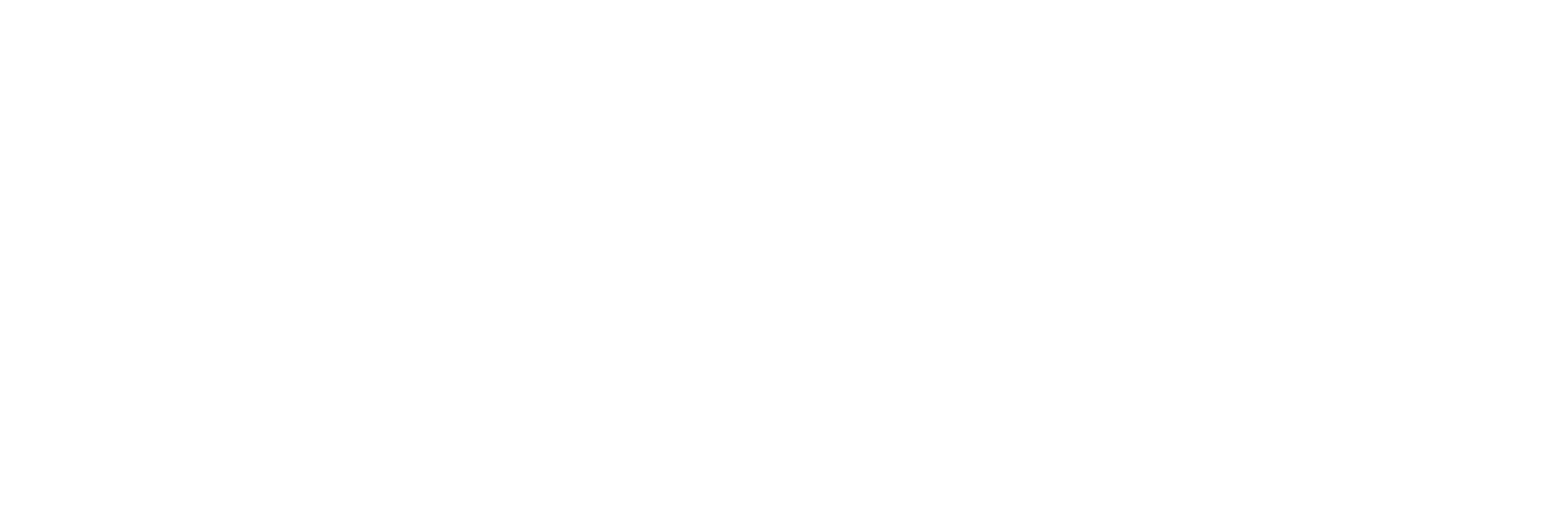
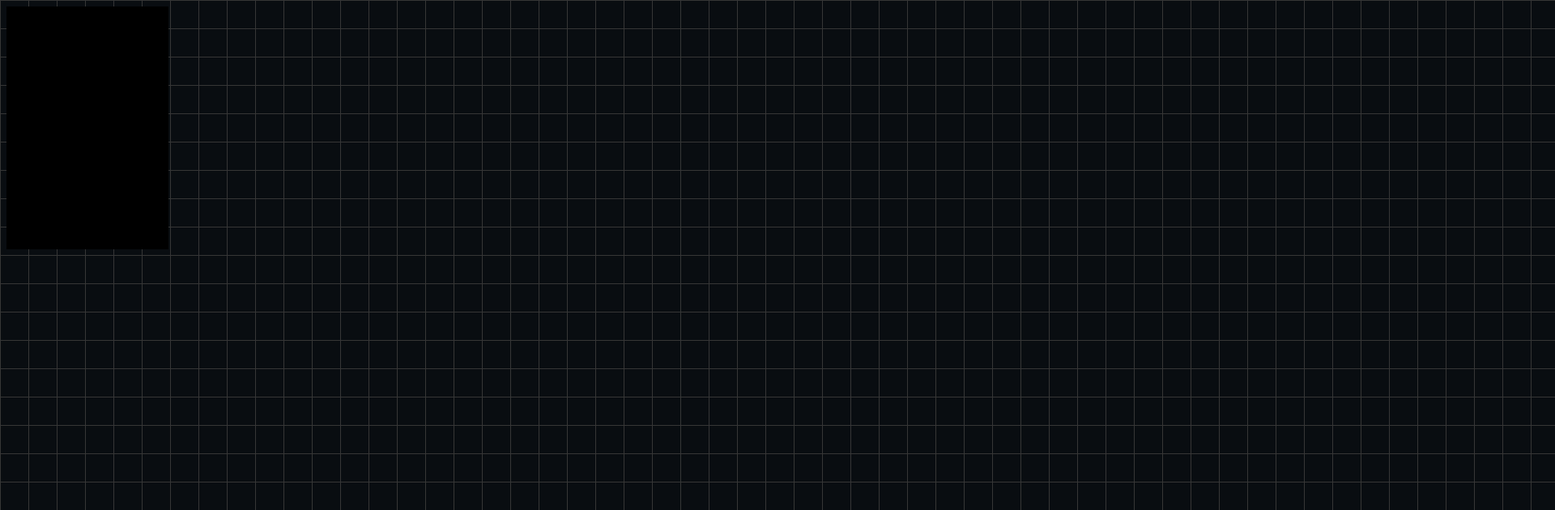
Before and after one commit to shayelorgelly/i-havent-named-it-yet, a plain HTML site: page index.html in a window 1280 px wide. Shown: the top 630 px of the page at 81% size, 1920 px wide, since content can reach past the window. Drawn offline with Linux system fonts and the light colour scheme.

Commit message:
Add files via upload

```diff
--- /dev/null
+++ b/css.css
@@ -0,0 +1,44 @@
+body{
+    scroll-behavior: smooth;
+}
+canvas.grid{
+    position: absolute;
+    top: 0px;
+    left: 0px;
+    width: 10000px;
+    height: 10000px;
+    background-size: 35px 35px;
+    background-image:
+    linear-gradient(to right, rgb(54, 54, 54) 1px, transparent 1px),
+    linear-gradient(to bottom, rgb(54, 54, 54) 1px, transparent 1px);
+    background-color: #090d11;
+}
+::-webkit-scrollbar{
+    width: 0px;
+    /*scrollbar is not transparent >:(*/
+    background-color: rgba(0,0,0,0);
+    height: 0px;
+    width: 0px;
+    /*scrollbar is now transparent*/
+
+}
+.copybutton{
+    margin: 0px,0px,0px,0px;
+    padding: 0px,0px,0px,0px;
+    border: 0px;
+    float:right;
+}
+.svgiconmini{
+    margin: 0px,0px,0px,0px;
+    padding: 0px,0px,0px,0px;
+    width: 100%;
+    height: 100%;
+    border: 0px;
+}
+.contextmenu{
+    position: absolute;
+    z-index: 1000000;
+    width: 200px;
+    height: 300px;
+    background-color: black;
+}
--- a/index.html
+++ b/index.html
@@ -2,16 +2,33 @@
 <head>
     <meta property="og:title" content="forgot name" />
     <meta property="og:type" content="website" />
-    <meta property="og:image" content="https://cdn.discordapp.com/attachments/1039486014613364799/1074603304497192990/Frame_2.png" />
+    <meta property="og:image"
+        content="https://cdn.discordapp.com/attachments/1039486014613364799/1074603304497192990/Frame_2.png"
+        />
     <meta name="theme-color" content="#FF0000">
-    <link id="favicon" rel="shortcut icon" type="https://cdn.discordapp.com/attachments/1039486014613364799/1074603304497192990/Frame_2.png" href="favicon.png" />
+    <link id="favicon" rel="shortcut icon"
+        type="https://cdn.discordapp.com/attachments/1039486014613364799/1074603304497192990/Frame_2.png"
+        href="favicon.png" />
     <!--metadata for the site so it looks nicer and embedswhen sent to someone eg on discord or twitter-->
     <title>havent decided name</title>
+    <link href="css.css" rel="stylesheet" type="text/css">
 </head>
-<body onload="window.scrollTo(5000,5000)">
-    <canvas class="grid" id="grid"  onmousedown="mdcanvas()" onmouseup="mucanvas()" onmouseleave="mucanvas()" oncontextmenu="return(false)">
+
+
+
+
+
+
+<div class="contextmenu" id="cm" oncontextmenu="return(false)">
+    <p>hi</p>
+</div>
+
+<body   onload="window.scrollTo(5000,5000)"   ondrop="drop()"   ondragover="uploadiconandstuff()">
+    <canvas class="grid" id="grid" onmousedown="mdcanvas()"    onmouseup="mucanvas()"  onmouseleave="mucanvas()"    oncontextmenu="return(false)">
 
     </canvas>
+
+
 </body>
 <script>
     var mdoc = false;
@@ -19,40 +36,67 @@
         x: 0,
         y: 0
     };
+    var currentpos = {
+        x: 0,
+        y: 0
+    };
+
+    //contextmenu timeout weight
+    var cmenutimeout = 0
+
+
+
+
+
     //event listeners
     addEventListener('mousemove', (event) =>{
+        currentpos.x = event.offsetX
+        currentpos.y = event.offsetY
         lastpos.x = event.movementX;
         lastpos.y = event.movementY;
-        if (mdoc){
-            window.scrollBy(0 - lastpos.x, 0 - lastpos.y);
+        if (mdoc){//drag scrolling like photoshop or blender
+            window.scrollBy(0 - lastpos.x, 0 - lastpos.y);//invert scroll with 0-
         }
     });
-    function mdcanvas(){//drag entire window type thing for more control
+    function mdcanvas(){//mouse down on canvas
         var stuffs = [// i do not know why i thought it would work but it does
             ()=>{//left click
                 mdoc = true
+                const contextmenu = document.querySelector(".contextmenu");
+                contextmenu.style.top = "10000px"
             },
             ()=>{//middle mouse click
-
             },
             ()=>{
                 //right click
+
+            }
+        ]
+        stuffs[event.button]();
+    };
+    function mucanvas(){//mouse up on canvas
+        var stuffs = [// i do not know why i thought it would work but it does
+            ()=>{//left click
+                mdoc = false
+            },
+            ()=>{//middle mouse click
+            },
+            ()=>{
+                //right click
+
                 if (true){
-                    const contextmenu = document.createElement('div')
-                    contextmenu.innerHTML = ""
-                    contextmenu.style.width = '400px'
-                    contextmenu.style.height = '250px'
-                    contextmenu.position = 'absoloute'
-
-                    document.getElementById("grid").appendChild(contextmenu)
-
+                    const contextmenu = document.querySelector(".contextmenu");
+                    contextmenu.style.top = currentpos.y + "px"
+                    contextmenu.style.left = currentpos.x + "px"
                 }
             }
         ]
         stuffs[event.button]();
     };
-    function mucanvas(){
-        mdoc = false;
-    };
+    //drag and drop type shit u feel me?
+    function uploadiconandstuff(){
+        event.preventDefault()
+        //write later but show the upload icon and blur the rest of the screen
 
+    }
 </script>
```
Also changed, not shown: copy.svg (added), index.js (added).
